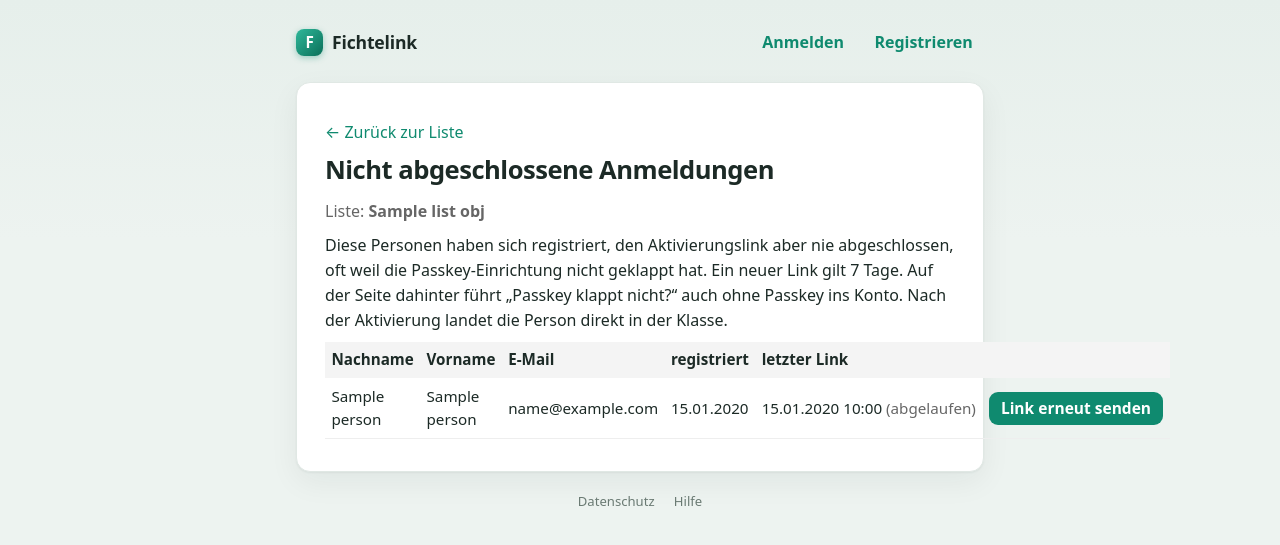
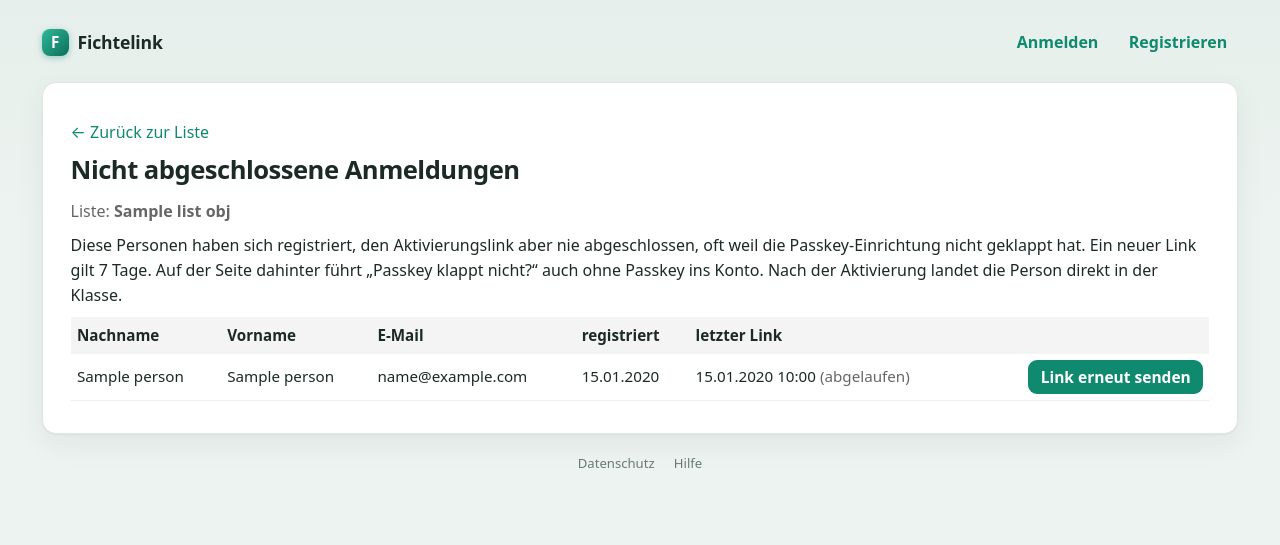
Before and after one commit to nzcaos/fi-link, a Django app: template templates/lists/pending_registrations.html in a window 1280 px wide. Shown: the top 545 px of the page. Run offline with Django 5.2, Linux system fonts and the light colour scheme; the template is opened without the code that fills it: most values are stand-ins (such as "Sample title", 1, 10 or a date in 2020).

Commit message:
Nicht abgeschlossene Anmeldungen: breites Seitenlayout wie die Klassenliste
Co-Authored-By: Claude Opus 5.5 (1M context) <noreply@anthropic.com>

```diff
--- a/templates/lists/pending_registrations.html
+++ b/templates/lists/pending_registrations.html
@@ -1,5 +1,6 @@
 {% extends "base.html" %}
 {% block title %}Nicht abgeschlossene Anmeldungen{% if list_obj %} — {{ list_obj.title }}{% endif %}{% endblock %}
+{% block page_class %}page-wide{% endblock %}
 {% block content %}
   {% if list_obj %}
     <p><a href="{% url 'lists:detail' pk=list_obj.pk %}">← Zurück zur Liste</a></p>
@@ -19,6 +20,7 @@
   </p>
 
   {% if entries %}
+    <div style="overflow-x:auto">
     <table style="width:100%;border-collapse:collapse;font-size:0.95rem">
       <thead>
         <tr style="background:#f4f4f4">
@@ -61,6 +63,7 @@
         {% endfor %}
       </tbody>
     </table>
+    </div>
   {% else %}
     <p style="color:#666">Keine nicht abgeschlossenen Anmeldungen.</p>
   {% endif %}
```
